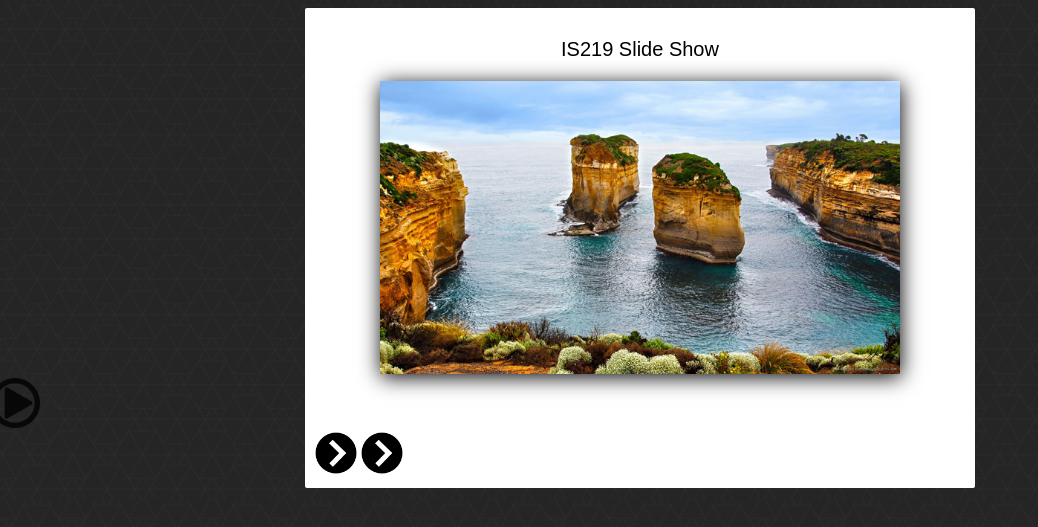
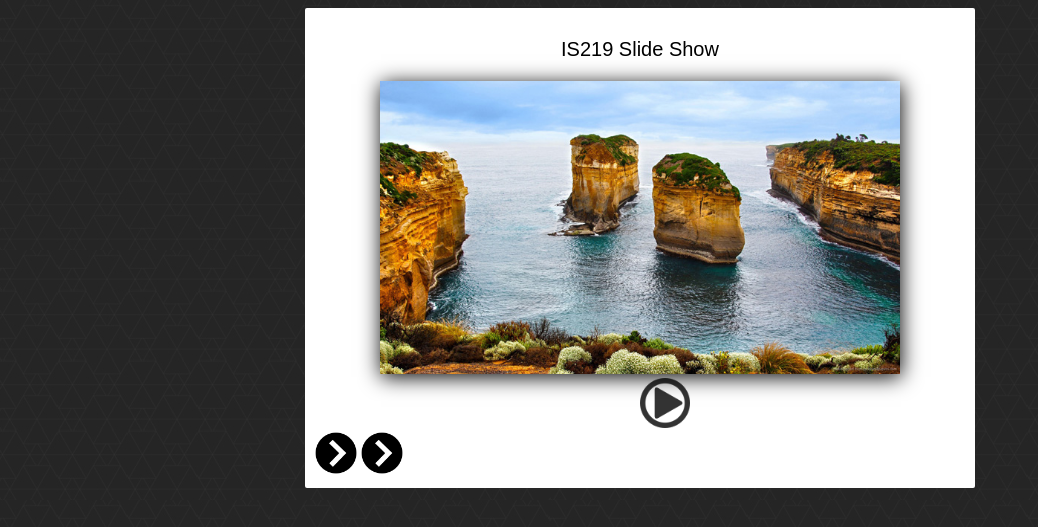
Before and after one commit to Bailiffjr/is219s16Bailiff-p2, a PHP site: page /index.html in a window 1280 px wide. Shown: the top 527 px of the page, without its empty margins (0-1038 px from the left). Run offline with PHP 8.4, Linux system fonts and the light colour scheme; grey boxes labelled with a size stand in for pictures from a placeholder-image service; some libraries are stand-ins or nearby versions.

Commit message:
Update style.css

```diff
--- a/style.css
+++ b/style.css
@@ -32,10 +32,11 @@ body {
 	height: 50px;
 	width: 50px;
 	position: relative;
-	right:50%;
+	left:50%;
 	z-index: 3;
 	opacity: .8;
 	bottom: 5%;
+	margin: 0 auto;
 }
 
 .thumbnail {
```
